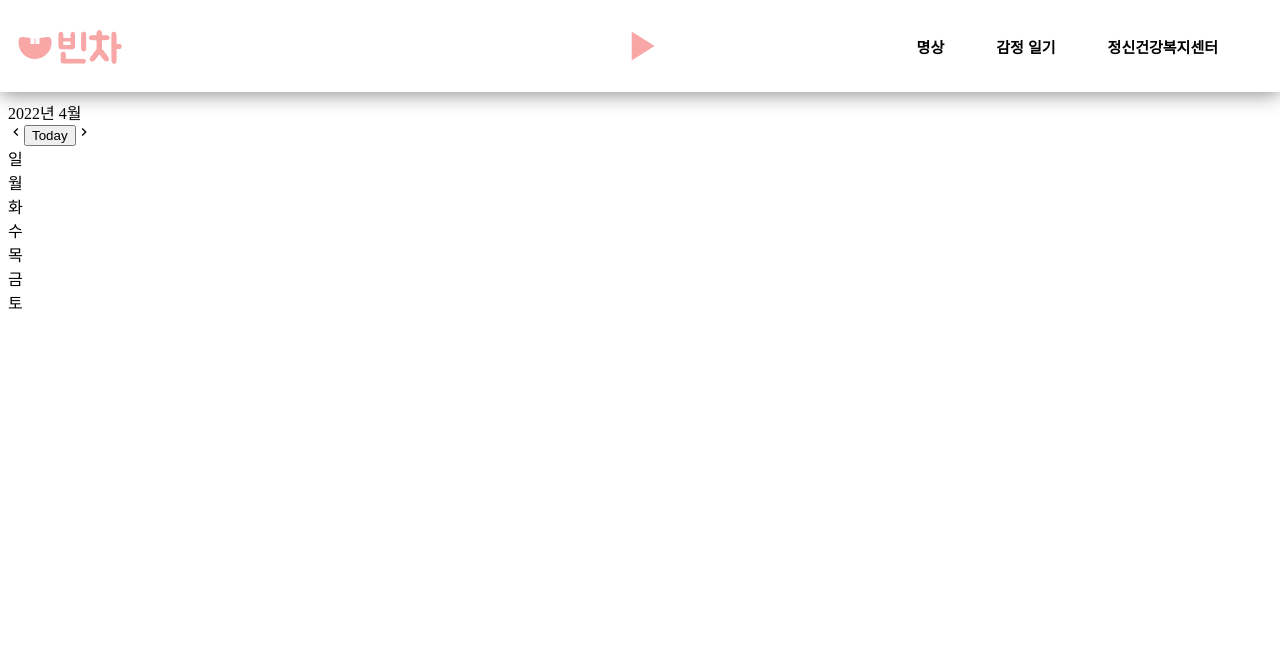
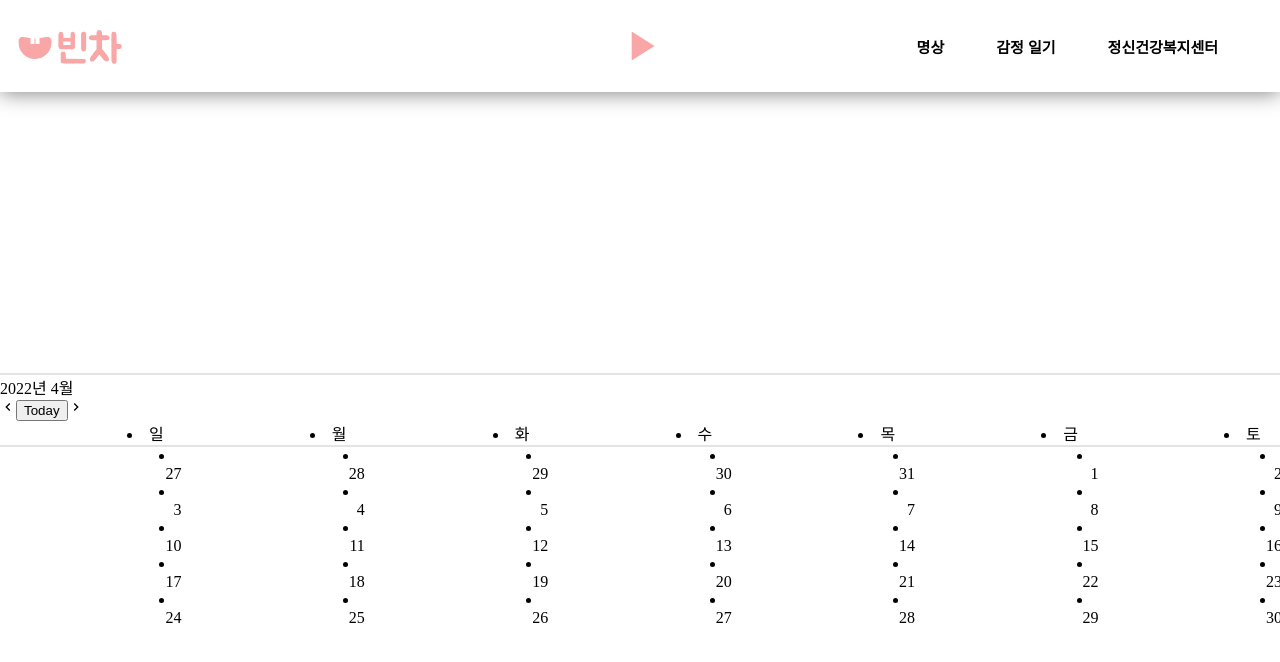
Before and after one commit to Empty-Car/Moonlight, a React (Create React App) app: page /record-emotion in a window 1280 px wide. Shown: the top 662 px of the page. Built offline with nearby package versions, Linux system fonts and the light colour scheme.

Commit message:
Add: calendarDate

```diff
--- a/src/component/CalBody.js
+++ b/src/component/CalBody.js
@@ -1,3 +1,36 @@
-const CalBody = () => {};
+import styled from "styled-components";
+import Dates from "./Dates";
+
+const Form = styled.div`
+  display: flex;
+  flex-flow: row wrap;
+`;
+
+const CalBody = ({ totalDate, today, year, month }) => {
+  const lastDate = totalDate.indexOf(1);
+  const firstDate = totalDate.indexOf(1, 7);
+
+  const findToday = totalDate.indexOf(today);
+  const getMonth = new Date().getMonth() + 1;
+
+  return (
+    <Form>
+      {totalDate.map((date, idx) => {
+        return (
+          <Dates
+            key={idx}
+            idx={idx}
+            lastDate={lastDate}
+            firstDate={firstDate}
+            date={date}
+            findToday={findToday === idx && month === getMonth && findToday}
+            month={month}
+            year={year}
+          ></Dates>
+        );
+      })}
+    </Form>
+  );
+};
 
 export default CalBody;
--- a/src/component/CalHead.js
+++ b/src/component/CalHead.js
@@ -1,7 +1,13 @@
 import styled from "styled-components";
 import { MdKeyboardArrowLeft, MdKeyboardArrowRight } from "react-icons/md";
 
-const Form = styled.section``;
+const Form = styled.section`
+  display: flex;
+  flex-direction: column;
+  width: 100vw;
+  border: 2px solid #e4e3e6;
+  border-radius: 2px;
+`;
 
 const Nav = styled.section``;
 
@@ -9,11 +15,19 @@ const Year = styled.div``;
 
 const ButtonBox = styled.div``;
 
-const Button = styled.button``;
+const Button = styled.button`
+  cursor: pointer;
+`;
 
-const Days = styled.div``;
+const Days = styled.div`
+  display: flex;
+`;
 
-const Day = styled.div``;
+const Day = styled.li`
+  padding-right: 1.5vw;
+  width: calc(100% / 7);
+  text-align: right;
+`;
 
 const DAY = ["일", "월", "화", "수", "목", "금", "토"];
 
--- /dev/null
+++ b/src/component/Dates.js
@@ -0,0 +1,46 @@
+import { useState } from "react";
+import DiaryModal from "./DiaryModal";
+import styled from "styled-components";
+
+const Form = styled.li`
+  position: relative;
+  width: calc(100% / 7);
+  text-align: right;
+`;
+
+const DateNum = styled.div``;
+
+const TodayStyle = styled.span``;
+// const Lists = styled.div``
+// const List  =styled.span``
+
+const Dates = ({ lastDate, firstDate, date, findToday, month, year, idx }) => {
+  const [isModal, setIsModal] = useState(false);
+
+  const openModal = () => {
+    setIsModal(true);
+  };
+
+  const closeModal = () => {
+    setIsModal(false);
+  };
+
+  return (
+    <Form onDoubleClick={openModal}>
+      <DateNum
+        idx={idx}
+        lastDate={lastDate}
+        firstDate={firstDate}
+        findToday={findToday}
+      >
+        <TodayStyle findToday={findToday}>{date}</TodayStyle>
+      </DateNum>
+
+      <div>
+        <DiaryModal isModal={isModal} closeModal={closeModal}></DiaryModal>
+      </div>
+    </Form>
+  );
+};
+
+export default Dates;
--- /dev/null
+++ b/src/component/DiaryModal.js
@@ -0,0 +1,44 @@
+import styled from "styled-components";
+import { MdClose } from "react-icons/md";
+
+const Background = styled.div`
+  position: fixed;
+  top: 0;
+  left: 0;
+  bottom: 0;
+  right: 0;
+  background-color: rgba(0, 0, 0, 0.6);
+  z-index: 0;
+`;
+
+const ModalContainer = styled.div`
+  position: fixed;
+  left: 50%;
+  top: 50%;
+  transform: translate(-50%, -50%);
+  max-height: 80%;
+  width: 350px;
+  height: 45%;
+  padding: 16px;
+  background-color: white;
+  border-radius: 20px;
+  text-align: center;
+`;
+
+const DiaryModal = ({ isModal, closeModal }) => {
+  return (
+    <div>
+      {isModal ? (
+        <Background>
+          <ModalContainer>
+            <div>
+              <MdClose onClick={closeModal}></MdClose>
+            </div>
+          </ModalContainer>
+        </Background>
+      ) : null}
+    </div>
+  );
+};
+
+export default DiaryModal;
--- a/src/component/EmotionDiary.js
+++ b/src/component/EmotionDiary.js
@@ -5,15 +5,11 @@ import CalHead from "./CalHead";
 
 const Calendar = styled.div`
   margin-top: 100px;
-  /* background-color: gray;
-
-  width: 1120px;
-  height: 800px;
 
   position: absolute;
   left: 50%;
   top: 50%;
-  transform: translate(-50%, -50%); */
+  transform: translate(-50%, -50%);
 `;
 
 const EmotionDiary = () => {
@@ -75,7 +71,12 @@ const EmotionDiary = () => {
         setMonth={setMonth}
         setYear={setYear}
       ></CalHead>
-      <CalBody></CalBody>
+      <CalBody
+        totalDate={totalDate}
+        today={today}
+        year={year}
+        month={month}
+      ></CalBody>
     </Calendar>
   );
 };
--- a/src/component/Header.js
+++ b/src/component/Header.js
@@ -3,7 +3,7 @@ import { useNavigate } from "react-router-dom";
 import { useState } from "react";
 import { MdPause, MdPlayArrow } from "react-icons/md";
 import { useAudio } from "../hooks/useAudio";
-import backgroundMusic from "../asset/audio/background_music.mp3"
+import backgroundMusic from "../asset/audio/background_music.mp3";
 import Logo from "../asset/img/logo.svg";
 
 const HeaderBox = styled.div`
@@ -27,6 +27,7 @@ const HeaderBox = styled.div`
 const LogoStyle = styled.img`
   width: 109px;
   height: 41px;
+  cursor: pointer;
 `;
 
 const MusicPlayer = styled.div`
@@ -45,6 +46,7 @@ const MusicPlayer = styled.div`
 `;
 
 const NavigateButton = styled.button`
+  cursor: pointer;
   border: none;
   outline: none;
   background-color: white;
```
